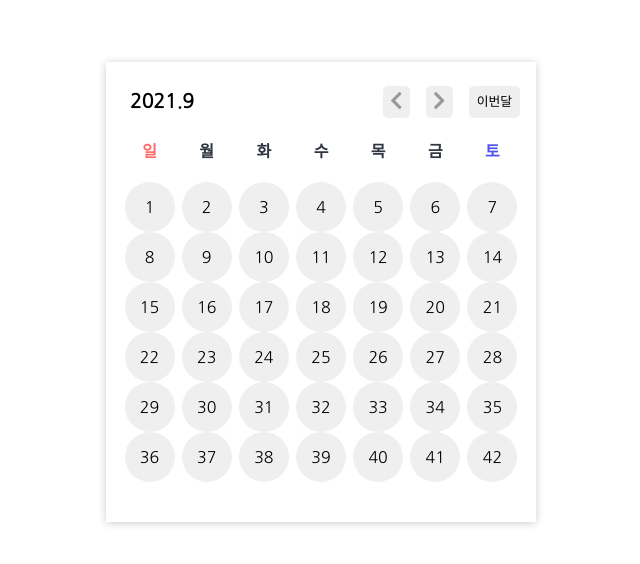
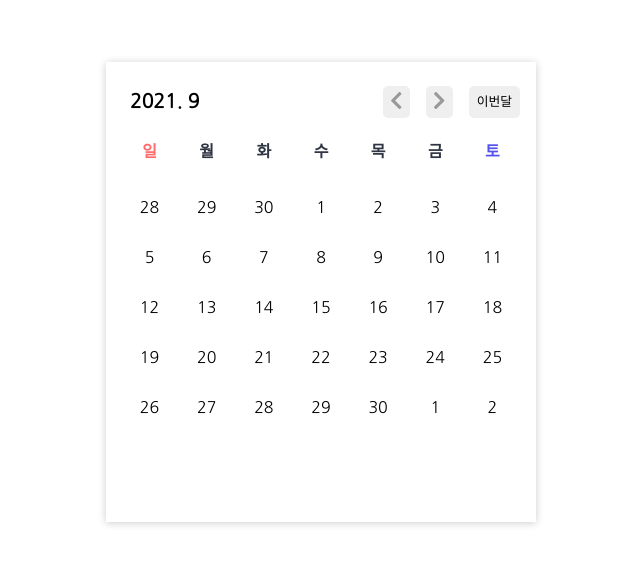
Before and after one commit to ha3158987/Paywork_Calendar, a React (Create React App) app: page / in a window 1280 px wide. Shown: the part 108-672 px from the top of the page, without its empty margins (319-959 px from the left). Built offline with nearby package versions, Linux system fonts and the light colour scheme.

Commit message:
feat: 날짜채우기 로직 구현 (#5)

```diff
--- a/src/Components/Calendar/Calendar.jsx
+++ b/src/Components/Calendar/Calendar.jsx
@@ -1,16 +1,54 @@
+import { useState } from "react";
 import CalendarButtons from "./CalendarButtons";
 import DaysOfWeek from "./DaysOfWeek";
 import DatesOfMonth from "./DatesOfMonth";
 import styled from "styled-components";
 
 const Calendar = () => {
+  const moment = require("moment");
+  const thisYear = moment().year();
+  const thisMonth = moment().month(); //이번 달: +1 해야함
+  const todayDate = moment().get("date"); //오늘 날짜
+  const todayDay = moment().get("day"); //오늘 요일(인덱스)
+  //이번달 1일의 요일
+  const firstDayOfThisMonth = moment([thisYear, thisMonth, 1]).day();
+  //보여지는 월의 마지막 날짜
+  const lastDateOfCurrMonth = moment([thisYear, 0, 31])
+    .month(thisMonth)
+    .format("DD");
+  //이번달 마지막날의 요일
+  const lastDayOfThisMonth = moment([
+    thisYear,
+    thisMonth,
+    lastDateOfCurrMonth,
+  ]).day();
+  //이전달의 마지막 날짜
+  const lastDateOfLastMonth = moment([thisYear, 0, 31])
+    .month(thisMonth - 1)
+    .format("DD");
+  //보여지는 월의 1 ~ 마지막날짜까지 일자를 갖고 있는 배열
+  const datesOfCurrMonth = Array.from(
+    { length: lastDateOfCurrMonth },
+    (v, i) => {
+      return {
+        date: i + 1,
+        month: "current",
+      };
+    }
+  );
+  const [currYear, setCurrYear] = useState(thisYear);
+  const [currMonth, setCurrMonth] = useState(thisMonth + 1);
+  const [selectedDate, setSelectedDate] = useState(null);
+
+  console.log(lastDateOfLastMonth);
+
   return (
     <CalendarContainer>
       <CalendarLayout>
         <CalendarHeader>
           <CurrentYearMonthLayer>
-            <CurrentYear>2021.</CurrentYear>
-            <CurrentMonth>9</CurrentMonth>
+            <CurrentYear>{currYear} </CurrentYear>
+            <CurrentMonth>. {currMonth}</CurrentMonth>
           </CurrentYearMonthLayer>
           <CalendarButtonLayer>
             <CalendarButtons />
@@ -18,7 +56,13 @@ const Calendar = () => {
         </CalendarHeader>
         <CalendarBody>
           <DaysOfWeek />
-          <DatesOfMonth />
+          <DatesOfMonth
+            firstDayOfThisMonth={firstDayOfThisMonth}
+            lastDayOfThisMonth={lastDayOfThisMonth}
+            lastDateOfLastMonth={lastDateOfLastMonth}
+            datesOfCurrMonth={datesOfCurrMonth}
+            todayDate={todayDate}
+          />
         </CalendarBody>
       </CalendarLayout>
     </CalendarContainer>
--- a/src/Components/Calendar/DatesOfMonth.jsx
+++ b/src/Components/Calendar/DatesOfMonth.jsx
@@ -1,13 +1,45 @@
 import styled from "styled-components";
 
-const DatesOfMonth = () => {
-  const datesTest = Array.from({ length: 42 });
+const DatesOfMonth = ({
+  firstDayOfThisMonth,
+  lastDayOfThisMonth,
+  lastDateOfLastMonth,
+  datesOfCurrMonth,
+  todayDate,
+}) => {
+  const getDatesOfLastMonth = () => {
+    const emptyArr = Array.from({ length: firstDayOfThisMonth });
+    let firstShowingDate = lastDateOfLastMonth - firstDayOfThisMonth;
+    return emptyArr.map(() => {
+      return {
+        date: firstShowingDate++,
+        month: "previous",
+      };
+    });
+  };
+
+  const getDatesOfNextMonth = () => {
+    const emptyArr = Array.from({ length: 6 - lastDayOfThisMonth });
+    let count = 1;
+    return emptyArr.map(() => {
+      return {
+        date: count++,
+        month: "next",
+      };
+    });
+  };
+
+  const datesOfMonth = [
+    ...getDatesOfLastMonth(),
+    ...datesOfCurrMonth,
+    ...getDatesOfNextMonth(),
+  ];
 
   return (
     <DatesOfMonthLayout>
-      {datesTest.map((date, index) => (
+      {datesOfMonth.map((date) => (
         <Date>
-          <DateButton>{index + 1}</DateButton>
+          <DateButton>{date.date}</DateButton>
         </Date>
       ))}
     </DatesOfMonthLayout>
@@ -29,7 +61,8 @@ const Date = styled.div`
 `;
 
 const DateButton = styled.button`
-  background-color: "#f9f9f9";
+  background-color: transparent;
+  /* background-color: "#f9f9f9"; */
   width: 50px;
   height: 100%;
   border-radius: 90px;
```
